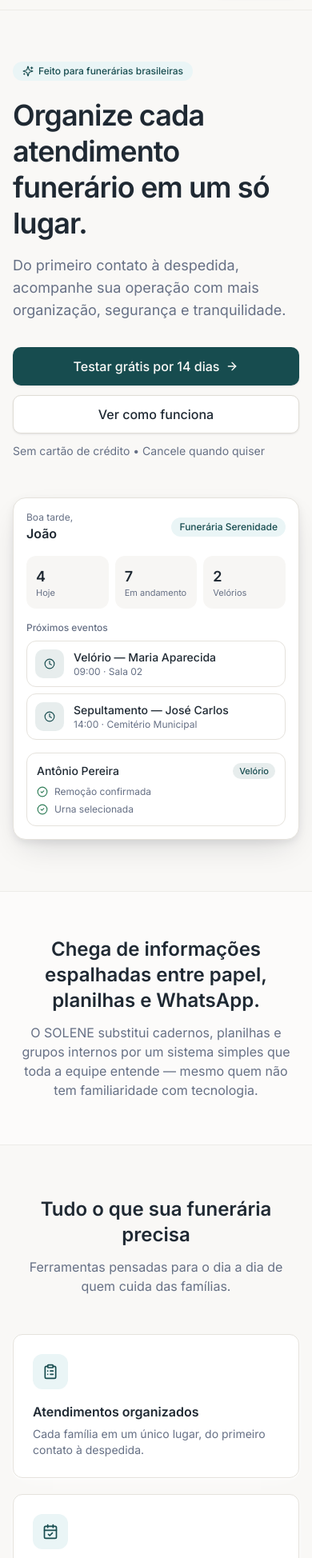
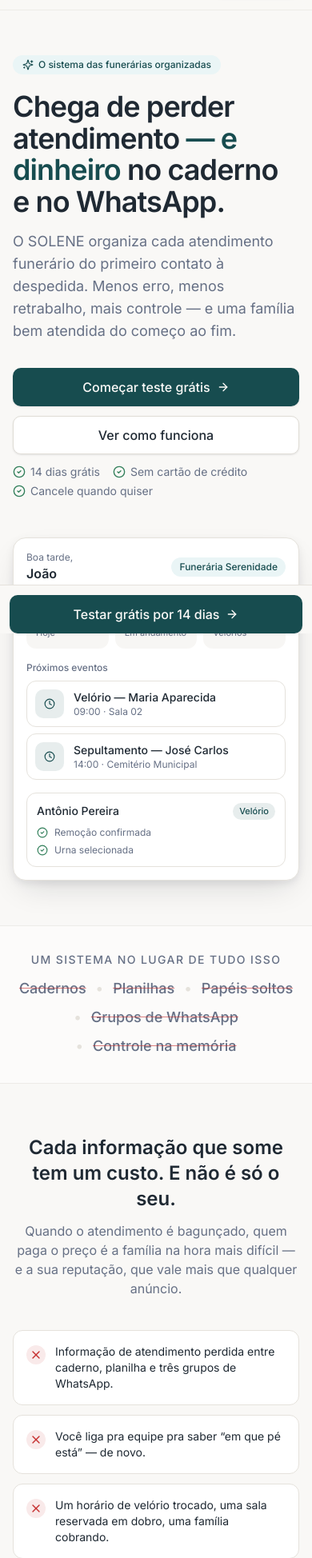
Before and after one commit to italobragioni/ffmpeg, a Next.js app: page / in a window 390 px wide. Shown: the part 52-2000 px from the top of the page at 80% size. Built offline with nearby package versions, Linux system fonts and the light colour scheme.

Commit message:
feat(landing): página de vendas mais moderna e persuasiva — dor, transformação, diferencial, garantia, CTA fixo no mobile
Co-Authored-By: Claude Opus 4.8 <noreply@anthropic.com>
Claude-Session: https://claude.ai/code/session_01QZDbN3DLxCTiN5DZ5cey7K

```diff
--- a/src/app/page.tsx
+++ b/src/app/page.tsx
@@ -6,9 +6,14 @@ import {
   ClipboardList,
   HeartHandshake,
   MessageCircle,
-  ShieldCheck,
   Users,
   Sparkles,
+  X,
+  Zap,
+  ShieldCheck,
+  Clock,
+  Smartphone,
+  LineChart,
 } from "lucide-react";
 import { Logo } from "@/components/brand/logo";
 import { Button } from "@/components/ui/button";
@@ -18,20 +23,34 @@ import { formatCurrency } from "@/lib/format";
 import { cn } from "@/lib/utils";
 import { AppPreview } from "@/features/landing/app-preview";
 
+const pains = [
+  "Informação de atendimento perdida entre caderno, planilha e três grupos de WhatsApp.",
+  "Você liga pra equipe pra saber “em que pé está” — de novo.",
+  "Um horário de velório trocado, uma sala reservada em dobro, uma família cobrando.",
+  "No fim do mês, ninguém sabe ao certo quanto entrou, quanto falta receber.",
+];
+
 const benefits = [
-  { icon: ClipboardList, title: "Atendimentos organizados", desc: "Cada família em um único lugar, do primeiro contato à despedida." },
-  { icon: CalendarCheck, title: "Agenda operacional", desc: "Velórios, remoções e sepultamentos com alerta de conflito de sala." },
-  { icon: CheckCircle2, title: "Checklists automáticos", desc: "Nada é esquecido: cada etapa registrada com responsável e horário." },
-  { icon: Users, title: "Equipe conectada", desc: "Toda a equipe acompanha o andamento em tempo real, sem grupos de WhatsApp." },
-  { icon: HeartHandshake, title: "Portal para a família", desc: "Uma página respeitosa com as informações da despedida e homenagens." },
-  { icon: MessageCircle, title: "Compartilhe no WhatsApp", desc: "Envie as informações da cerimônia com um toque, no formato certo." },
+  { icon: ClipboardList, title: "Todo atendimento em um só lugar", desc: "Do primeiro contato à despedida, cada etapa registrada — sem depender da memória de ninguém." },
+  { icon: CalendarCheck, title: "Agenda que avisa antes do erro", desc: "Velórios, remoções e sepultamentos com alerta automático de conflito de sala." },
+  { icon: CheckCircle2, title: "Checklist que não deixa passar nada", desc: "Cada tarefa com responsável, data e hora. Nada esquecido, nada refeito." },
+  { icon: Users, title: "Equipe conectada, sem grupo de WhatsApp", desc: "Todo mundo acompanha o andamento em tempo real, do escritório ao campo." },
+  { icon: HeartHandshake, title: "Portal da família que impressiona", desc: "Uma página respeitosa com as informações da cerimônia — e mais indicações pra você." },
+  { icon: LineChart, title: "Faturamento na palma da mão", desc: "Quanto faturou, quanto recebeu, quanto falta receber. Sem planilha." },
+];
+
+const steps = [
+  { n: "1", title: "Crie o atendimento em 1 minuto", desc: "Preencha só o essencial. O protocolo, o checklist e a linha do tempo nascem prontos." },
+  { n: "2", title: "Acompanhe pelo pipeline", desc: "Arraste da remoção à finalização. Toda a equipe vê o mesmo andamento, na hora." },
+  { n: "3", title: "Cuide da família (e da reputação)", desc: "Portal público, informações no WhatsApp e nada de erro na despedida." },
 ];
 
 const faqs = [
-  { q: "Preciso instalar algo?", a: "Não. O SOLENE funciona no navegador do computador e do celular, e pode ser instalado como aplicativo na tela inicial." },
-  { q: "Meus dados ficam seguros?", a: "Sim. Cada funerária tem um ambiente isolado, com controle de acesso por perfil e proteção de dados desde a arquitetura (LGPD)." },
-  { q: "Preciso de cartão de crédito para testar?", a: `Não. São ${TRIAL_DAYS} dias grátis, sem cartão. Você só decide o plano quando quiser continuar.` },
-  { q: "Consigo usar pelo celular?", a: "Sim. O SOLENE é pensado para o celular — botões grandes, telas simples e ações rápidas para quem está em campo." },
+  { q: "Preciso instalar ou ter computador?", a: "Não. Funciona no navegador do celular e do computador, e pode ser instalado como aplicativo na tela inicial. Sua equipe usa direto do celular." },
+  { q: "É difícil de aprender?", a: "Foi feito para quem não é de tecnologia. Botões grandes, telas simples e o essencial à mão. A maioria começa a usar no mesmo dia." },
+  { q: "E os meus dados?", a: "Cada funerária tem um ambiente isolado, com acesso por perfil e proteção de dados desde a arquitetura (LGPD). Ninguém de fora vê seus atendimentos." },
+  { q: "Preciso de cartão para testar?", a: `Não. São ${TRIAL_DAYS} dias grátis, sem cartão e sem compromisso. Se não fizer sentido, é só parar — não cobramos nada.` },
+  { q: "Já tenho tudo no caderno. Vale a pena mudar?", a: "O caderno não avisa conflito de sala, não lembra do checklist, não mostra o faturamento e some quando molha. O SOLENE faz tudo isso — e sua equipe agradece." },
 ];
 
 export default function LandingPage() {
@@ -42,9 +61,9 @@ export default function LandingPage() {
         <div className="container flex h-16 items-center justify-between">
           <Logo />
           <nav className="hidden items-center gap-6 text-sm text-muted-foreground md:flex">
+            <a href="#problema" className="hover:text-foreground">O problema</a>
             <a href="#beneficios" className="hover:text-foreground">Benefícios</a>
             <a href="#planos" className="hover:text-foreground">Planos</a>
-            <a href="#faq" className="hover:text-foreground">Dúvidas</a>
           </nav>
           <div className="flex items-center gap-2">
             <Button asChild variant="ghost" size="sm">
@@ -59,31 +78,34 @@ export default function LandingPage() {
 
       {/* Hero */}
       <section className="relative overflow-hidden">
-        <div className="pointer-events-none absolute inset-0 -z-10 bg-[radial-gradient(60%_50%_at_50%_-10%,hsl(var(--accent))_0%,transparent_70%)]" />
-        <div className="container grid grid-cols-1 gap-12 py-16 md:grid-cols-2 md:items-center md:py-24">
+        <div className="pointer-events-none absolute inset-0 -z-10 bg-[radial-gradient(70%_55%_at_50%_-10%,hsl(var(--accent))_0%,transparent_70%)]" />
+        <div className="container grid grid-cols-1 gap-12 py-14 md:grid-cols-2 md:items-center md:py-24">
           <div className="animate-fade-in">
             <span className="inline-flex items-center gap-1.5 rounded-full bg-accent px-3 py-1 text-xs font-medium text-accent-foreground">
-              <Sparkles className="size-3.5" /> Feito para funerárias brasileiras
+              <Sparkles className="size-3.5" /> O sistema das funerárias organizadas
             </span>
-            <h1 className="mt-5 text-4xl font-semibold leading-tight tracking-tight text-foreground md:text-5xl">
-              Organize cada atendimento funerário em um só lugar.
+            <h1 className="mt-5 text-4xl font-semibold leading-[1.1] tracking-tight text-foreground md:text-5xl">
+              Chega de perder atendimento
+              <span className="text-primary"> — e dinheiro</span> no caderno e no WhatsApp.
             </h1>
             <p className="mt-4 max-w-xl text-lg text-muted-foreground">
-              Do primeiro contato à despedida, acompanhe sua operação com mais
-              organização, segurança e tranquilidade.
+              O SOLENE organiza cada atendimento funerário do primeiro contato à despedida.
+              Menos erro, menos retrabalho, mais controle — e uma família bem atendida do começo ao fim.
             </p>
             <div className="mt-8 flex flex-col gap-3 sm:flex-row">
               <Button asChild size="lg">
                 <Link href="/signup">
-                  Testar grátis por {TRIAL_DAYS} dias <ArrowRight />
+                  Começar teste grátis <ArrowRight />
                 </Link>
               </Button>
               <Button asChild size="lg" variant="outline">
                 <a href="#beneficios">Ver como funciona</a>
               </Button>
             </div>
-            <p className="mt-3 text-sm text-muted-foreground">
-              Sem cartão de crédito • Cancele quando quiser
+            <p className="mt-3 flex flex-wrap items-center gap-x-4 gap-y-1 text-sm text-muted-foreground">
+              <span className="inline-flex items-center gap-1.5"><CheckCircle2 className="size-4 text-success" /> {TRIAL_DAYS} dias grátis</span>
+              <span className="inline-flex items-center gap-1.5"><CheckCircle2 className="size-4 text-success" /> Sem cartão de crédito</span>
+              <span className="inline-flex items-center gap-1.5"><CheckCircle2 className="size-4 text-success" /> Cancele quando quiser</span>
             </p>
           </div>
           <div className="animate-fade-in">
@@ -92,25 +114,57 @@ export default function LandingPage() {
         </div>
       </section>
 
-      {/* Problem */}
+      {/* Substitui */}
       <section className="border-y border-border/60 bg-card/50">
-        <div className="container py-14 text-center">
-          <h2 className="mx-auto max-w-2xl text-2xl font-semibold text-foreground md:text-3xl">
-            Chega de informações espalhadas entre papel, planilhas e WhatsApp.
+        <div className="container flex flex-col items-center gap-3 py-8 text-center">
+          <p className="text-sm font-medium uppercase tracking-widest text-muted-foreground">
+            Um sistema no lugar de tudo isso
+          </p>
+          <div className="flex flex-wrap items-center justify-center gap-x-3 gap-y-2 text-lg font-medium text-foreground">
+            {["Cadernos", "Planilhas", "Papéis soltos", "Grupos de WhatsApp", "Controle na memória"].map((t, i) => (
+              <span key={t} className="inline-flex items-center gap-3">
+                {i > 0 && <span className="text-border">•</span>}
+                <span className="inline-flex items-center gap-1.5 text-muted-foreground line-through decoration-destructive/60">
+                  {t}
+                </span>
+              </span>
+            ))}
+          </div>
+        </div>
+      </section>
+
+      {/* Problema (dor) */}
+      <section id="problema" className="container py-16 md:py-24">
+        <div className="mx-auto max-w-3xl">
+          <h2 className="text-center text-2xl font-semibold text-foreground md:text-3xl">
+            Cada informação que some tem um custo. E não é só o seu.
           </h2>
-          <p className="mx-auto mt-3 max-w-2xl text-muted-foreground">
-            O SOLENE substitui cadernos, planilhas e grupos internos por um
-            sistema simples que toda a equipe entende — mesmo quem não tem
-            familiaridade com tecnologia.
+          <p className="mx-auto mt-3 max-w-2xl text-center text-muted-foreground">
+            Quando o atendimento é bagunçado, quem paga o preço é a família na hora mais difícil —
+            e a sua reputação, que vale mais que qualquer anúncio.
+          </p>
+          <div className="mt-10 grid grid-cols-1 gap-3 sm:grid-cols-2">
+            {pains.map((p) => (
+              <div key={p} className="flex items-start gap-3 rounded-lg border border-border bg-card p-4">
+                <span className="mt-0.5 flex size-6 shrink-0 items-center justify-center rounded-full bg-destructive/10 text-destructive">
+                  <X className="size-4" />
+                </span>
+                <p className="text-sm text-foreground">{p}</p>
+              </div>
+            ))}
+          </div>
+          <p className="mt-8 text-center text-lg font-medium text-foreground">
+            Você não precisa de mais um caderno. Precisa de um lugar onde nada se perde.
           </p>
         </div>
       </section>
 
-      {/* Benefits */}
-      <section id="beneficios" className="container py-16 md:py-24">
+      {/* Benefícios */}
+      <section id="beneficios" className="border-t border-border/60 bg-card/50">
+        <div className="container py-16 md:py-24">
           <div className="mx-auto mb-12 max-w-2xl text-center">
             <h2 className="text-2xl font-semibold text-foreground md:text-3xl">
-            Tudo o que sua funerária precisa
+              Do caos ao controle — em um só sistema
             </h2>
             <p className="mt-3 text-muted-foreground">
               Ferramentas pensadas para o dia a dia de quem cuida das famílias.
@@ -129,17 +183,85 @@ export default function LandingPage() {
               </Card>
             ))}
           </div>
+        </div>
       </section>
 
-      {/* Plans */}
+      {/* Como funciona */}
+      <section className="container py-16 md:py-24">
+        <div className="mx-auto mb-12 max-w-2xl text-center">
+          <h2 className="text-2xl font-semibold text-foreground md:text-3xl">Simples assim</h2>
+          <p className="mt-3 text-muted-foreground">Sua equipe começa a usar hoje. Sem treinamento complicado.</p>
+        </div>
+        <div className="grid grid-cols-1 gap-6 md:grid-cols-3">
+          {steps.map((s) => (
+            <div key={s.n} className="relative rounded-lg border border-border bg-card p-6">
+              <span className="flex size-10 items-center justify-center rounded-full bg-primary text-lg font-semibold text-primary-foreground">
+                {s.n}
+              </span>
+              <h3 className="mt-4 font-semibold text-foreground">{s.title}</h3>
+              <p className="mt-1.5 text-sm text-muted-foreground">{s.desc}</p>
+            </div>
+          ))}
+        </div>
+      </section>
+
+      {/* Diferencial — banda destaque */}
+      <section className="bg-primary text-primary-foreground">
+        <div className="container grid grid-cols-1 items-center gap-10 py-16 md:grid-cols-2 md:py-20">
+          <div>
+            <span className="inline-flex items-center gap-1.5 rounded-full bg-primary-foreground/10 px-3 py-1 text-xs font-medium">
+              <HeartHandshake className="size-3.5" /> O diferencial que a família percebe
+            </span>
+            <h2 className="mt-5 text-2xl font-semibold md:text-3xl">
+              Uma despedida bem cuidada vira indicação. E indicação é o que enche sua agenda.
+            </h2>
+            <p className="mt-4 text-primary-foreground/80">
+              Gere uma página pública, respeitosa e elegante para cada família, com os horários da
+              cerimônia e um espaço para homenagens. Compartilhe tudo no WhatsApp com um toque.
+            </p>
+            <ul className="mt-6 space-y-2.5">
+              {[
+                "Portal da família com “Como chegar” e homenagens moderadas",
+                "Informações da cerimônia no WhatsApp, no formato certo",
+                "Sua marca e sua cor em cada detalhe",
+              ].map((f) => (
+                <li key={f} className="flex items-start gap-2 text-sm">
+                  <CheckCircle2 className="mt-0.5 size-4 shrink-0 text-secondary" />
+                  <span>{f}</span>
+                </li>
+              ))}
+            </ul>
+            <Button asChild size="lg" variant="secondary" className="mt-8">
+              <Link href="/signup">
+                Quero isso na minha funerária <ArrowRight />
+              </Link>
+            </Button>
+          </div>
+          <div className="grid grid-cols-2 gap-4">
+            {[
+              { icon: MessageCircle, t: "Compartilhe no WhatsApp" },
+              { icon: Smartphone, t: "Funciona no celular" },
+              { icon: Clock, t: "Alerta de conflito de sala" },
+              { icon: ShieldCheck, t: "Dados isolados e seguros" },
+            ].map((c) => (
+              <div key={c.t} className="rounded-xl bg-primary-foreground/10 p-5">
+                <c.icon className="size-6 text-secondary" />
+                <p className="mt-3 text-sm font-medium">{c.t}</p>
+              </div>
+            ))}
+          </div>
+        </div>
+      </section>
+
+      {/* Planos */}
       <section id="planos" className="border-t border-border/60 bg-card/50">
         <div className="container py-16 md:py-24">
           <div className="mx-auto mb-12 max-w-2xl text-center">
             <h2 className="text-2xl font-semibold text-foreground md:text-3xl">
-              Planos simples e justos
+              Menos que uma diária de urna. Todo mês organizado.
             </h2>
             <p className="mt-3 text-muted-foreground">
-              Comece com {TRIAL_DAYS} dias grátis. Sem cartão de crédito.
+              Comece com {TRIAL_DAYS} dias grátis, sem cartão. Escolha o plano só quando quiser continuar.
             </p>
           </div>
           <div className="mx-auto grid max-w-3xl grid-cols-1 gap-6 md:grid-cols-2">
@@ -153,7 +275,7 @@ export default function LandingPage() {
               >
                 {plan.highlight && (
                   <span className="absolute -top-3 left-1/2 -translate-x-1/2 rounded-full bg-primary px-3 py-1 text-xs font-medium text-primary-foreground">
-                    Mais completo
+                    Mais escolhido
                   </span>
                 )}
                 <CardContent className="flex flex-1 flex-col p-6">
@@ -184,14 +306,23 @@ export default function LandingPage() {
               </Card>
             ))}
           </div>
+          {/* Garantia */}
+          <div className="mx-auto mt-8 flex max-w-3xl items-start gap-3 rounded-lg border border-border bg-card p-5">
+            <ShieldCheck className="mt-0.5 size-6 shrink-0 text-success" />
+            <p className="text-sm text-muted-foreground">
+              <strong className="text-foreground">Risco zero.</strong> Você testa {TRIAL_DAYS} dias
+              com tudo funcionando, sem cartão e sem compromisso. Se não organizar sua operação,
+              é só não continuar — você não paga nada.
+            </p>
+          </div>
         </div>
       </section>
 
       {/* FAQ */}
-      <section id="faq" className="container py-16 md:py-24">
+      <section className="container py-16 md:py-24">
         <div className="mx-auto max-w-2xl">
           <h2 className="mb-8 text-center text-2xl font-semibold text-foreground md:text-3xl">
-            Perguntas frequentes
+            Ainda com dúvida?
           </h2>
           <div className="space-y-3">
             {faqs.map((f) => (
@@ -199,9 +330,9 @@ export default function LandingPage() {
                 key={f.q}
                 className="group rounded-lg border border-border bg-card p-4 shadow-soft"
               >
-                <summary className="flex cursor-pointer list-none items-center justify-between font-medium text-foreground">
+                <summary className="flex cursor-pointer list-none items-center justify-between gap-3 font-medium text-foreground">
                   {f.q}
-                  <ArrowRight className="size-4 text-muted-foreground transition-transform group-open:rotate-90" />
+                  <ArrowRight className="size-4 shrink-0 text-muted-foreground transition-transform group-open:rotate-90" />
                 </summary>
                 <p className="mt-3 text-sm text-muted-foreground">{f.a}</p>
               </details>
@@ -210,14 +341,17 @@ export default function LandingPage() {
         </div>
       </section>
 
-      {/* CTA */}
+      {/* CTA final */}
       <section className="border-t border-border/60">
         <div className="container py-16 text-center md:py-20">
-          <h2 className="mx-auto max-w-2xl text-2xl font-semibold text-foreground md:text-3xl">
-            Comece hoje a organizar sua funerária
+          <span className="inline-flex items-center gap-1.5 rounded-full bg-accent px-3 py-1 text-xs font-medium text-accent-foreground">
+            <Zap className="size-3.5" /> Leva 2 minutos para configurar
+          </span>
+          <h2 className="mx-auto mt-5 max-w-2xl text-3xl font-semibold text-foreground md:text-4xl">
+            Organize sua funerária antes do próximo atendimento.
           </h2>
           <p className="mx-auto mt-3 max-w-xl text-muted-foreground">
-            Leva poucos minutos para configurar. Sua equipe agradece.
+            Comece hoje, grátis. Sua equipe — e as famílias que você atende — vão sentir a diferença.
           </p>
           <Button asChild size="lg" className="mt-8">
             <Link href="/signup">
@@ -229,11 +363,20 @@ export default function LandingPage() {
 
       {/* Footer */}
       <footer className="border-t border-border/60 bg-card/50">
-        <div className="container flex flex-col items-center justify-between gap-4 py-8 text-sm text-muted-foreground sm:flex-row">
+        <div className="container flex flex-col items-center justify-between gap-4 py-8 pb-24 text-sm text-muted-foreground sm:flex-row md:pb-8">
           <Logo size="sm" />
           <p>© {new Date().getFullYear()} SOLENE. Gestão funerária simples e organizada.</p>
         </div>
       </footer>
+
+      {/* CTA fixo no mobile */}
+      <div className="fixed inset-x-0 bottom-0 z-40 border-t border-border bg-background/95 p-3 backdrop-blur safe-bottom md:hidden">
+        <Button asChild size="lg" className="w-full">
+          <Link href="/signup">
+            Testar grátis por {TRIAL_DAYS} dias <ArrowRight />
+          </Link>
+        </Button>
+      </div>
     </div>
   );
 }
```
Lines whose indentation alone changed are shown as unchanged.
